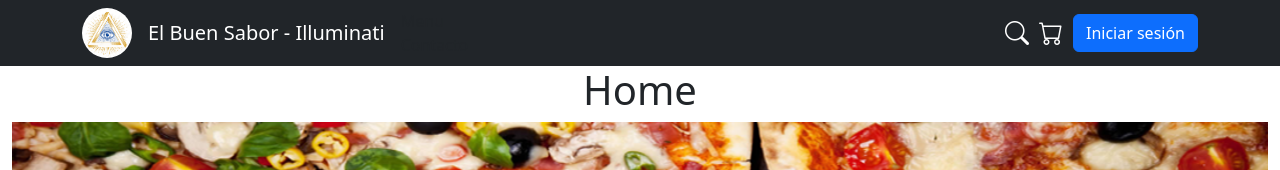
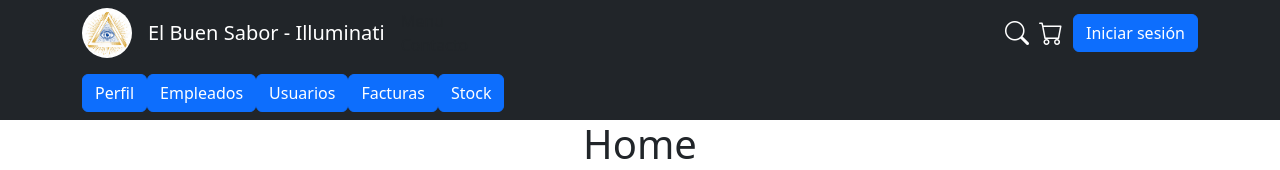
Before and after one commit to RamaHualpusher/Illuminati-ElBuenSabor-Frontend, a React (Create React App) app: page / in a window 1280 px wide. Shown: the top 170 px of the page. Built offline with nearby package versions, Linux system fonts and the light colour scheme.

Commit message:
NavbarEmpleado

```diff
--- /dev/null
+++ b/src/components/Componentes/NavbarEmpleado.tsx
@@ -0,0 +1,35 @@
+import React, { FC, useState } from "react";
+
+const NavbarEmpleado: FC = () => {
+    const [navbarOpen, setNavbarOpen] = useState(false);
+
+    const toggleNavbar = () => {
+        setNavbarOpen(!navbarOpen);
+    };
+
+    return (
+        <nav className="navbar navbar-expand-lg navbar-dark bg-dark">
+            <div className="container">
+                <div className="d-flex justify-content-center aling-items-center">
+                    <button className="btn btn-primary">
+                        Perfil
+                    </button>
+                    <button className="btn btn-primary">
+                        Empleados
+                    </button>
+                    <button className="btn btn-primary">
+                        Usuarios
+                    </button>
+                    <button className="btn btn-primary">
+                        Facturas
+                    </button>
+                    <button className="btn btn-primary">
+                        Stock
+                    </button>
+                </div>
+            </div>
+        </nav>
+    )
+}
+
+export default NavbarEmpleado;
--- a/src/routers/UserRouter.tsx
+++ b/src/routers/UserRouter.tsx
@@ -1,5 +1,6 @@
 import React from "react";
 import NavBar from "../components/Componentes/Navbar";
+import NavbarEmpleado from "../components/Componentes/NavbarEmpleado";
 import Landing from "../components/Landing/Landing";
 import { Route, Routes } from "react-router-dom";
 import { Link } from "react-router-dom";
@@ -8,6 +9,7 @@ const UserRouter = () => {
   return (
     <div>
       <NavBar />
+      <NavbarEmpleado/>
       <Routes>
         <Route path="/" element={<Landing />} />
       </Routes>
```
